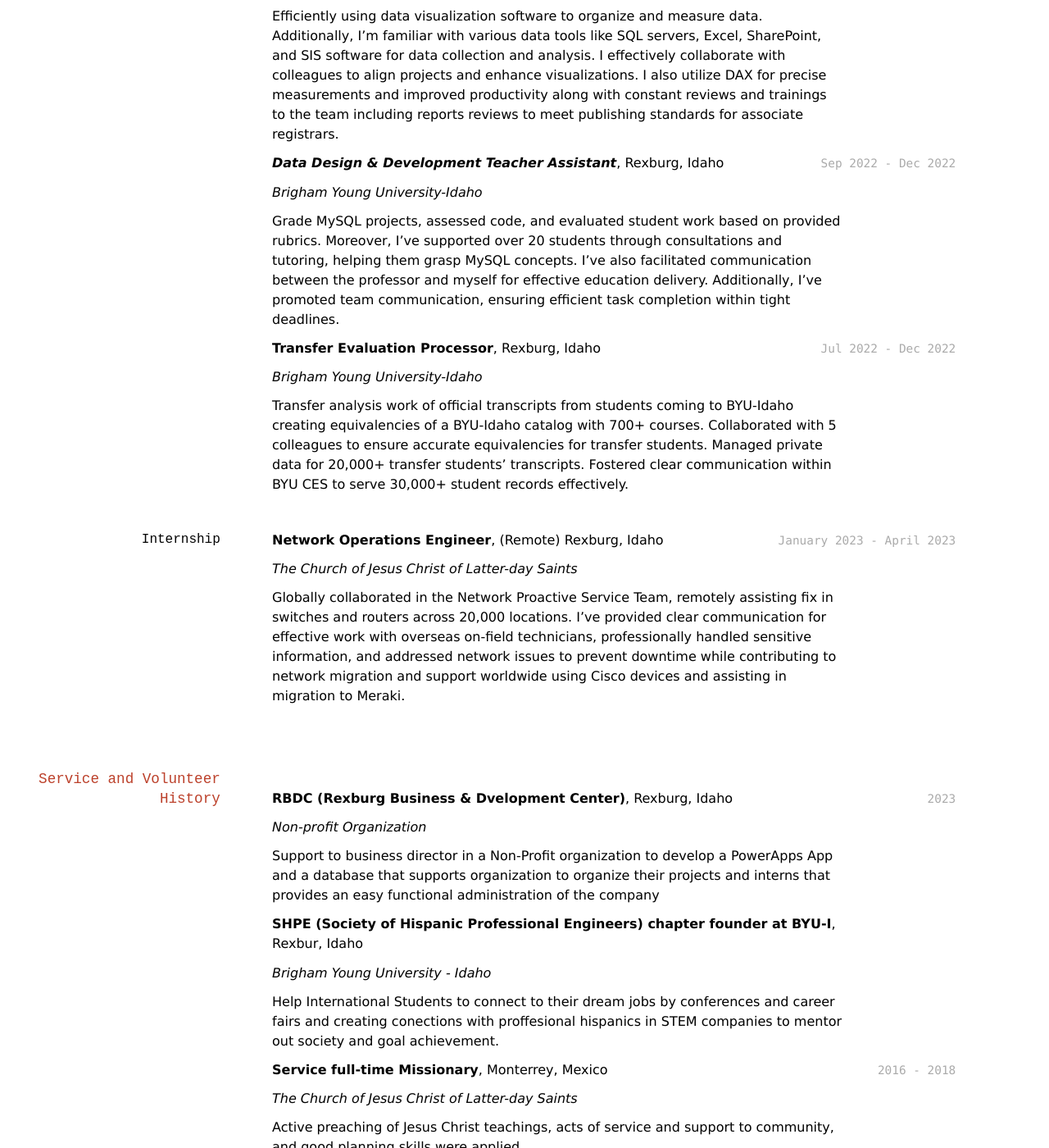
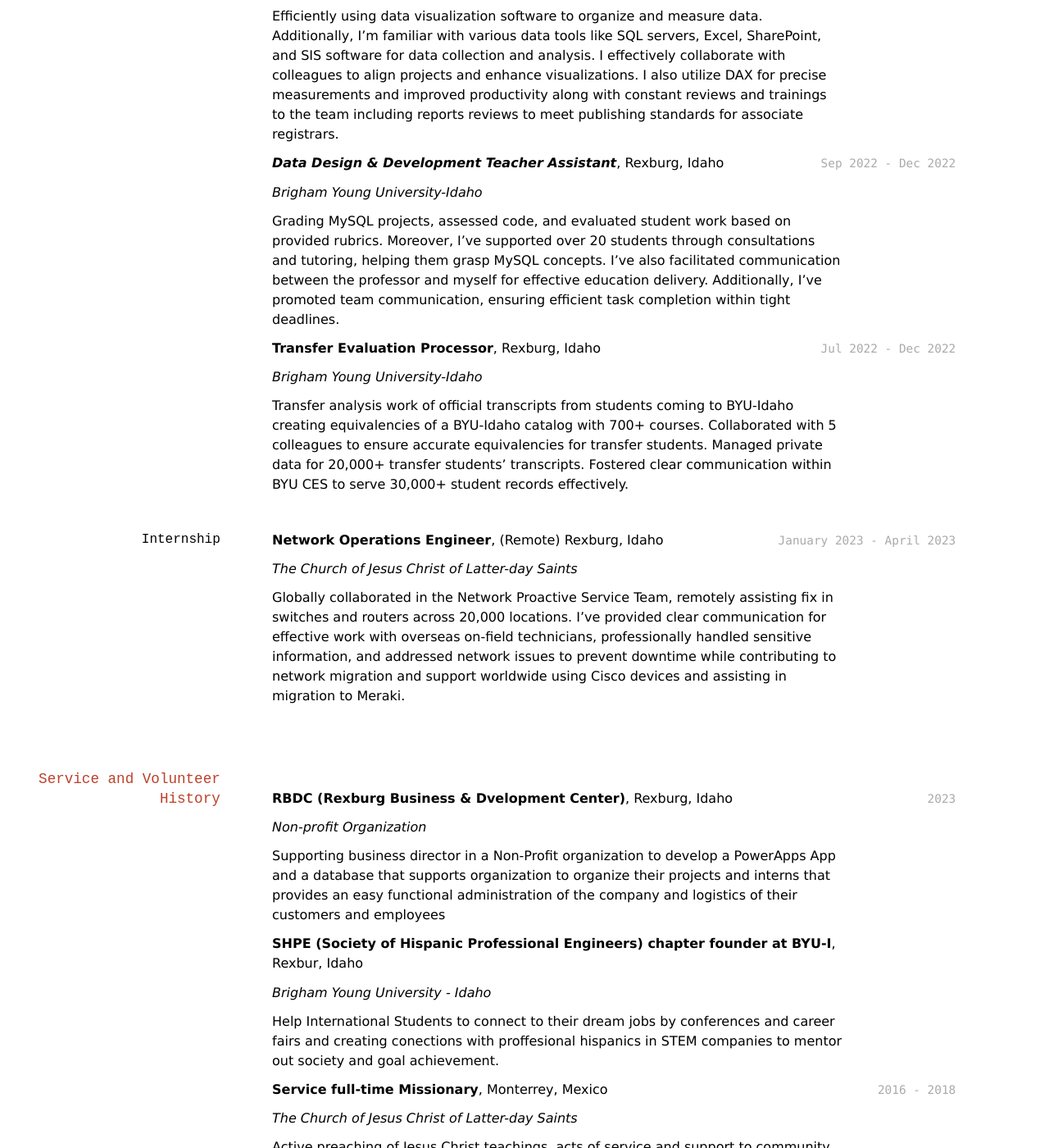
Before and after one commit to ismaeltenango/ismael_resume, a Jekyll site: the page built from docs/index.md, in a window 1280 px wide and 1400 px high, scrolled down 791 px. Shown: the whole window at 82% size. Built offline with Jekyll 4.4.1, drawn with Linux system fonts in a browser that asks for light colours.

Commit message:
Update 9/20/2023 v2.5

```diff
--- a/docs/index.md
+++ b/docs/index.md
@@ -56,7 +56,7 @@
 
 _Brigham Young University-Idaho_
 
-Grade MySQL projects, assessed code, and evaluated student work based on provided rubrics. Moreover, I've supported over 20 students through consultations and tutoring, helping them grasp MySQL concepts. I've also facilitated communication between the professor and myself for effective education delivery. Additionally, I've promoted team communication, ensuring efficient task completion within tight deadlines.
+Grading MySQL projects, assessed code, and evaluated student work based on provided rubrics. Moreover, I've supported over 20 students through consultations and tutoring, helping them grasp MySQL concepts. I've also facilitated communication between the professor and myself for effective education delivery. Additionally, I've promoted team communication, ensuring efficient task completion within tight deadlines.
 
 `Jul 2022 - Dec 2022`
 __Transfer Evaluation Processor__, Rexburg, Idaho
@@ -85,7 +85,7 @@
 
 _Non-profit Organization_
 
-Support to business director in a Non-Profit organization to develop a PowerApps App and a database that supports organization to organize their projects and interns that provides an easy functional administration of the company
+Supporting business director in a Non-Profit organization to develop a PowerApps App and a database that supports organization to organize their projects and interns that provides an easy functional administration of the company and logistics of their customers and employees
 
 
 
```
